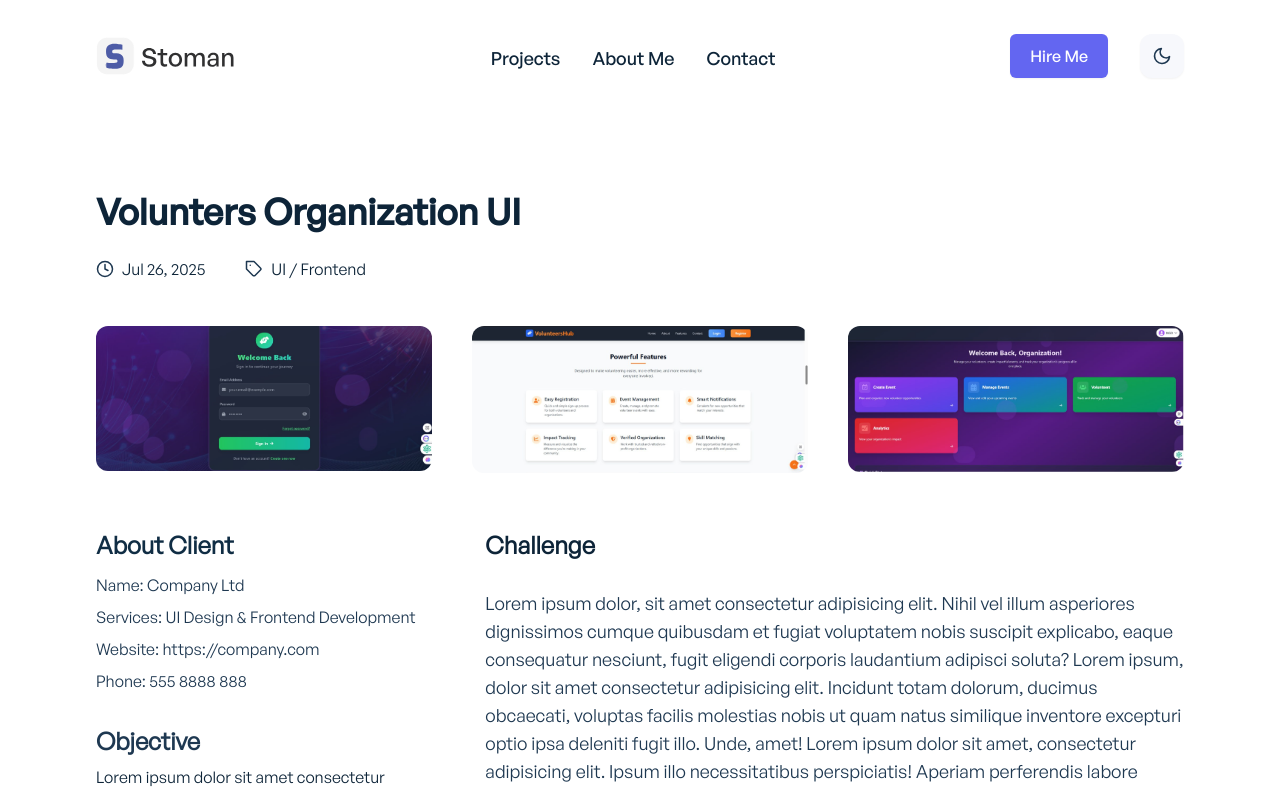
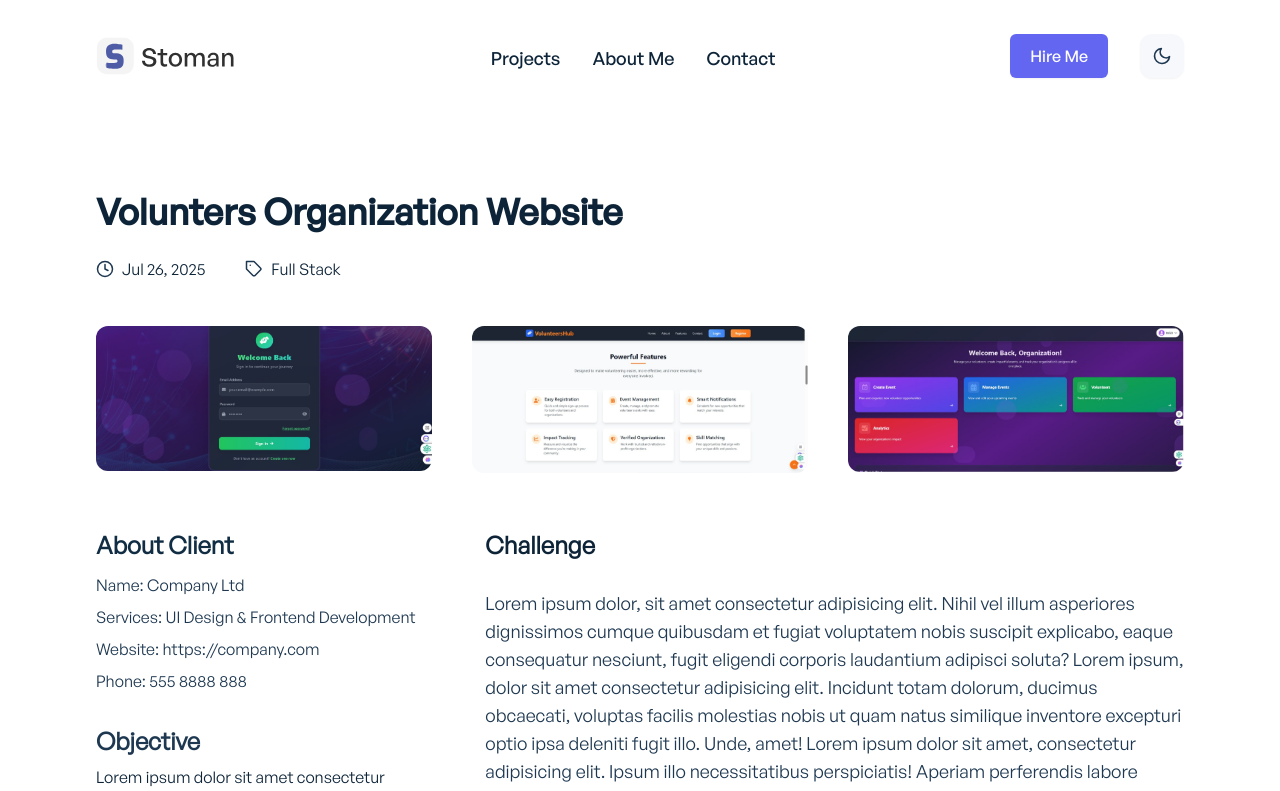
Before and after one commit to Belasoftengg/portifolio, a React (Create React App) app: page /projects/single-project in a window 1280 px wide. Shown: the top 791 px of the page. Built offline with nearby package versions, Linux system fonts and the light colour scheme.

Commit message:
ehwrhwejh

```diff
--- a/src/data/projects.js
+++ b/src/data/projects.js
@@ -10,7 +10,7 @@ export const projectsData = [
 		category: 'Web Application',
 		img: WebImage2,
 		ProjectHeader: {
-			title: 'Volunters Organization UI - From Context',
+			title: 'Volunters Organization Website',
 			publishDate: 'Jul 26, 2025',
 			tags: 'UI / Frontend',
 		},
--- a/src/data/singleProjectData.js
+++ b/src/data/singleProjectData.js
@@ -15,24 +15,24 @@ import {
 
 export const singleProjectData = {
 	ProjectHeader: {
-		title: 'Volunters Organization UI',
+		title: 'Volunters Organization Website',
 		publishDate: 'Jul 26, 2025',
-		tags: 'UI / Frontend',
+		tags: ' Full Stack',
 	},
 	ProjectImages: [
 		{
 			id: 1,
-			title: 'Kabul Project Management UI',
+			title: 'Login Page UI',
 			img: Image1,
 		},
 		{
 			id: 2,
-			title: 'Kabul Project Management UI',
+			title: 'Features of the System UI',
 			img: Image2,
 		},
 		{
 			id: 3,
-			title: 'Kabul Project Management UI',
+			title: 'NPOs Event Management UI',
 			img: Image3,
 		},
 	],
```
